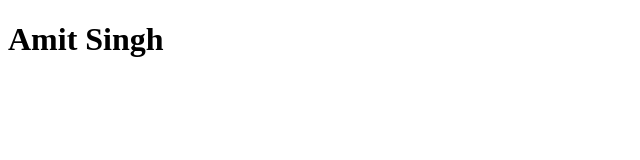
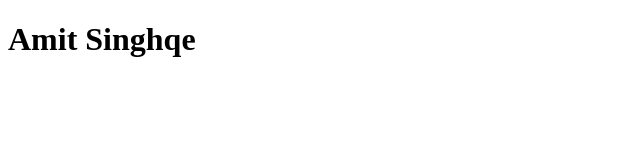
Before and after one commit to amit200407/gh-demo-week2, a plain HTML site: page index.html in a window 1280 px wide. Shown: the full height of the page, 0-640 px from the left. Drawn offline with Linux system fonts and the light colour scheme.

Commit message:
update content within

```diff
--- a/index.html
+++ b/index.html
@@ -6,6 +6,6 @@
     <title>GH Deno</title>
 </head>
 <body>
-<h1>Amit Singh</h1>
+<h1>Amit Singhqe</h1>
 </body>
 </html>
```
